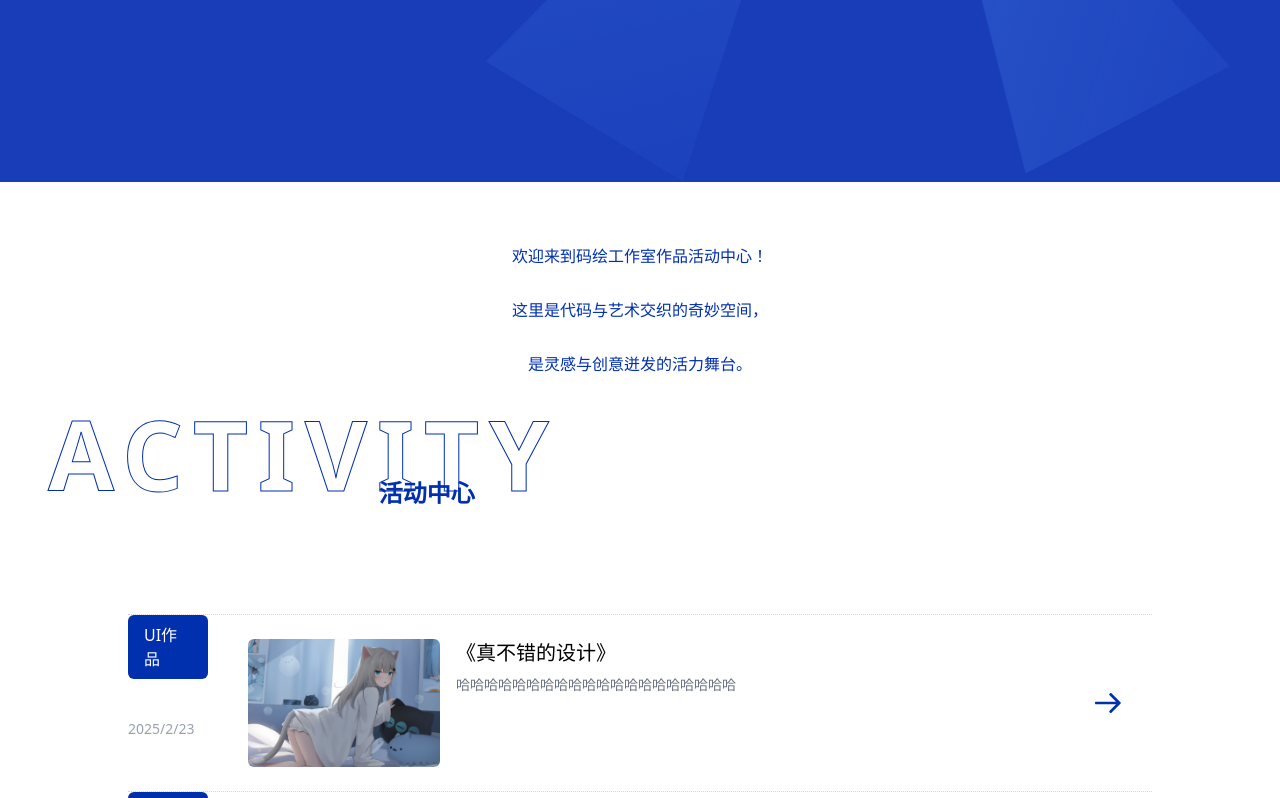
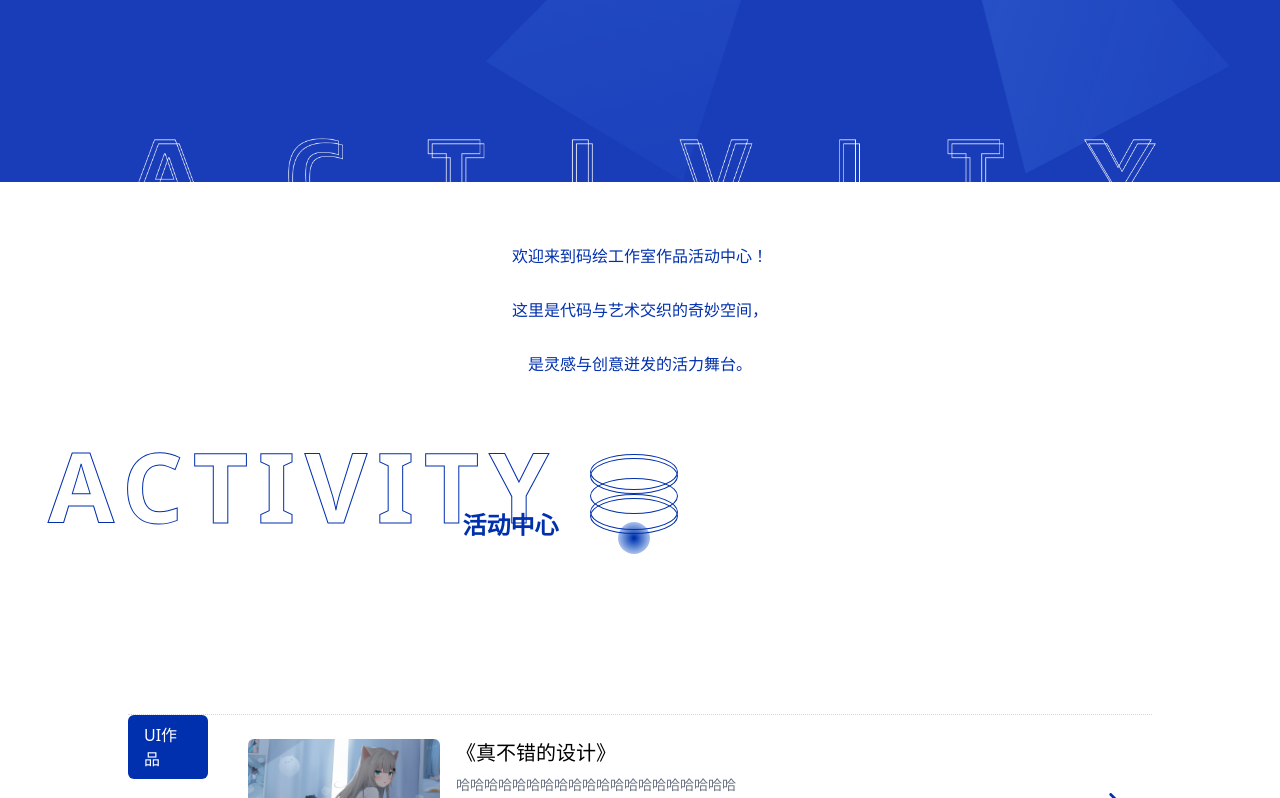
Before and after one commit to codepaintstudio/code-paint-official, a React (Vite) app: page /activity in a window 1280 px wide. Shown: the part 442-1240 px from the top of the page. Built offline with nearby package versions, Linux system fonts and the light colour scheme; a web font is replaced by a local one.

Commit message:
feat: 活动页面细节优化

```diff
--- a/src/pages/activity/components/article-item/index.tsx
+++ b/src/pages/activity/components/article-item/index.tsx
@@ -1,6 +1,5 @@
 import React from 'react';
-import { NavLink } from "react-router";
-// import { ArrowRight } from 'lucide-react';
+import { NavLink } from 'react-router';
 
 interface ArticleItemProps {
   type: 'UI交互' | '活动' | '博客' | string;
@@ -73,12 +72,12 @@ const ArticleItem: React.FC<ArticleItemProps> = ({
               className="group flex justify-center items-center w-10 h-10 rounded-full hover:bg-blue-700 transition-colors">
               <NavLink to={'/'}>
                 <img
-                  src="public/svg/arrow-right-blue.svg"
+                  src="/svg/arrow-right-blue.svg"
                   className="block group-hover:hidden"
                   alt="arrow"
                 />
                 <img
-                  src="public/svg/arrow-right-orange.svg"
+                  src="/svg/arrow-right-orange.svg"
                   className="hidden group-hover:block"
                   alt="arrow"
                 />
--- a/src/pages/activity/components/cover/index.tsx
+++ b/src/pages/activity/components/cover/index.tsx
@@ -147,7 +147,14 @@ const Cover = () => {
             background: 'linear-gradient(135deg, rgba(96, 165, 250, 0.3) 0%, rgba(59, 130, 246, 0.1) 100%)',
           }}
         />
-
+        <div className="relative w-4/5 h-20 mx-auto -mt-12">
+          <div
+            className="absolute inset-0 transform translate-x-1 translate-y-1 bg-[url(/images/activity-title-double-line.webp)] bg-contain bg-no-repeat bg-center"
+          />
+          <div
+            className="absolute inset-0 bg-[url(/images/activity-title-double-line.webp)] bg-contain bg-no-repeat bg-center"
+          />
+        </div>
       </div>
       {/*文字介绍*/}
       <div className="w-full flex justify-center">
--- a/src/pages/activity/components/main-content/index.tsx
+++ b/src/pages/activity/components/main-content/index.tsx
@@ -1,6 +1,21 @@
 import ArticleItem from '@/pages/activity/components/article-item';
+import gsap from 'gsap';
+import { useGSAP } from '@gsap/react';
+import { useRef } from 'react';
 
 const MainContent = () => {
+  useGSAP(()=>{
+    gsap.set(circleRef.current, { y: 10, opacity: 1 });
+    gsap.to(circleRef.current, {
+      duration: 1.5,
+      y: 100,
+      repeat: -1,
+      repeatDelay: 0.5,
+      ease: 'power4.inOut',
+      yoyo: true,
+    });
+  });
+
   const articles = [
     {
       id: '0',
@@ -27,13 +42,17 @@ const MainContent = () => {
       date: '2025/2/23',
       image: 'images/88426823_p0.png' ,// Placeholder for the statue image
     }];
+  const circleRef = useRef<HTMLDivElement>(null);
+
+  gsap.registerPlugin(useGSAP);
 
   return (
     <>
       {/*标题*/}
-      <div className="w-1/3 relative ml-12">
+      <div className="w-1/3 relative ml-12 flex items-start">
+        <div className="relative">
           <h3
-          className="text-3xl md:text-8xl font-semibold tracking-widest text-transparent [-webkit-text-stroke:1px_#0030ae]"
+            className="mt-8 text-3xl md:text-8xl font-semibold tracking-widest text-transparent [-webkit-text-stroke:1px_#0030ae]"
           >
             ACTIVITY
           </h3>
@@ -41,8 +60,26 @@ const MainContent = () => {
             活动中心
           </h2>
         </div>
+
+        {/*图形*/}
+        <div className="ml-8 mt-4 hidden md:block">
+
+          <div className="w-full flex justify-center">
+            <div
+              ref={circleRef}
+              className="size-8 rounded-full bg-radial from-blue-primary from-5% to-[#FFF]"
+            />
+          </div>
+
+          <div className="w-22 h-9 rounded-[50%] border-blue-primary border-1" />
+          <div className="w-22 h-9 rounded-[50%] border-blue-primary border-1 transform -translate-y-8" />
+          <div className="w-22 h-9 rounded-[50%] border-blue-primary border-1 transform -translate-y-12" />
+          <div className="w-22 h-9 rounded-[50%] border-blue-primary border-1 transform -translate-y-17" />
+          <div className="w-22 h-9 rounded-[50%] border-blue-primary border-1 transform -translate-y-25" />
+        </div>
+      </div>
       {/*文章列表*/}
-      <div className="max-w-5xl mx-auto mt-28">
+      <div className="max-w-5xl mx-auto mt-20">
         {articles.map((article) => (
           <ArticleItem key={`article-${article.id}`} {...article} />
         ))}
```
Also changed, not shown: public/images/activity-title-double-line.webp (added). Lines whose indentation alone changed are shown as unchanged.
